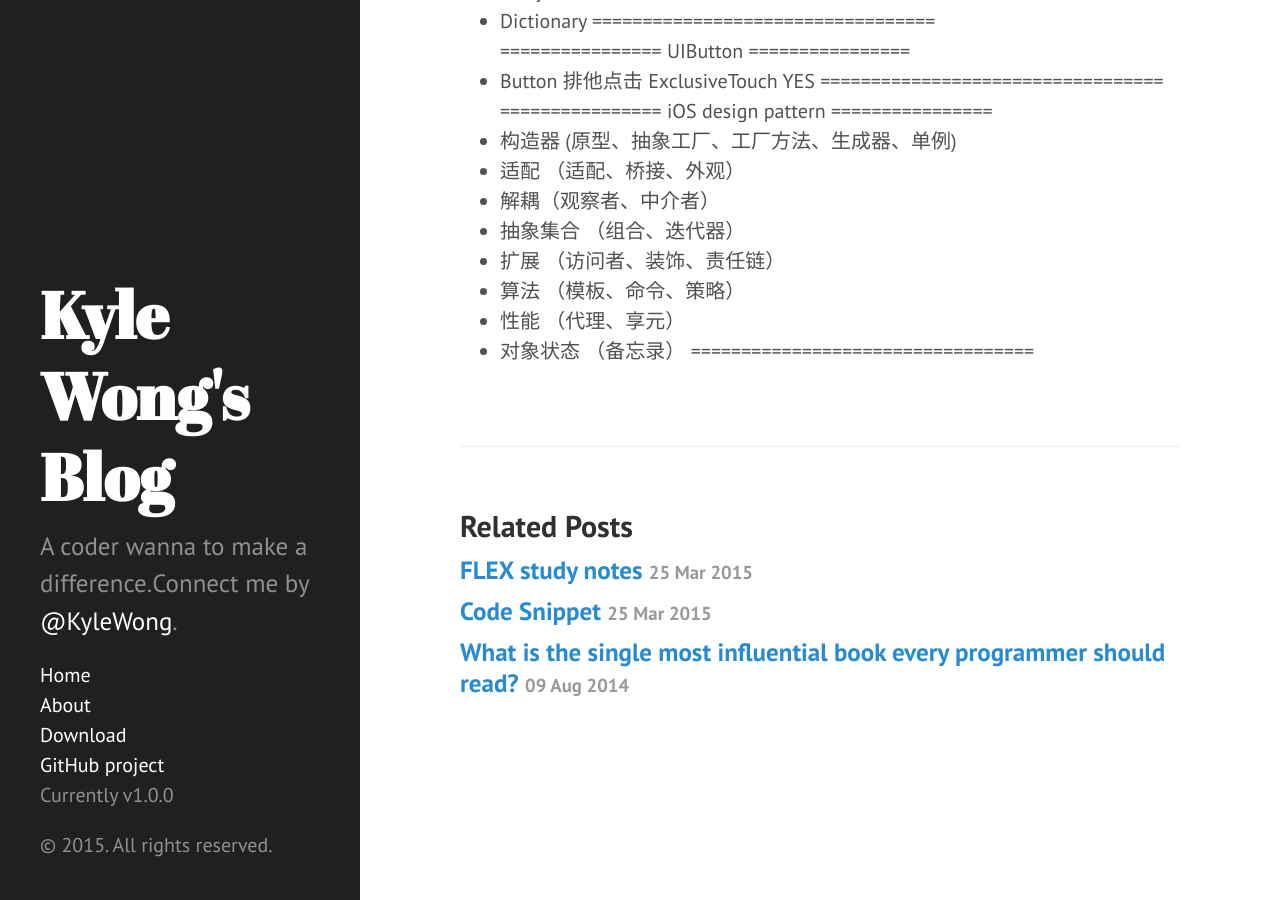
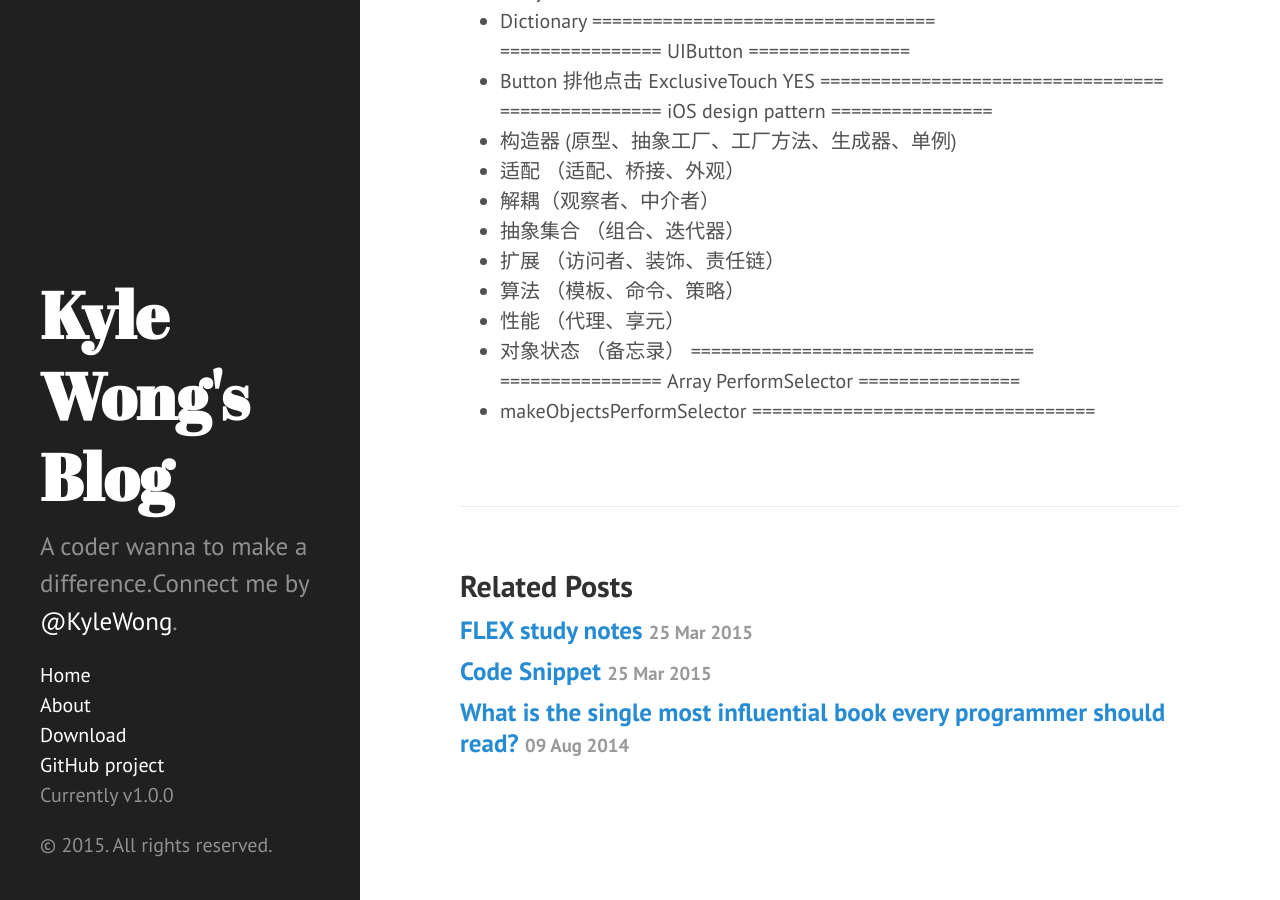
Before and after one commit to kangwang1988/kangwang1988.github.io, a Jekyll site: the page built from _posts/2015-05-10-iOS-study-note.md, in a window 1280 px wide and 900 px high, scrolled down 5194 px. Built offline with Jekyll 4.4.1, drawn with Linux system fonts in a browser that asks for light colours; Markdown is read by kramdown in place of the engine named in the settings.

Commit message:
Update 2015-05-10-iOS-study-note.md

```diff
--- a/_posts/2015-05-10-iOS-study-note.md
+++ b/_posts/2015-05-10-iOS-study-note.md
@@ -204,3 +204,6 @@ InputSource:Timer,Selector,Port,CustomSrc.
 - 性能 （代理、享元）
 - 对象状态 （备忘录）
 ==================================<br>
+================ Array PerformSelector  ================<br>
+- makeObjectsPerformSelector
+==================================<br>
```
